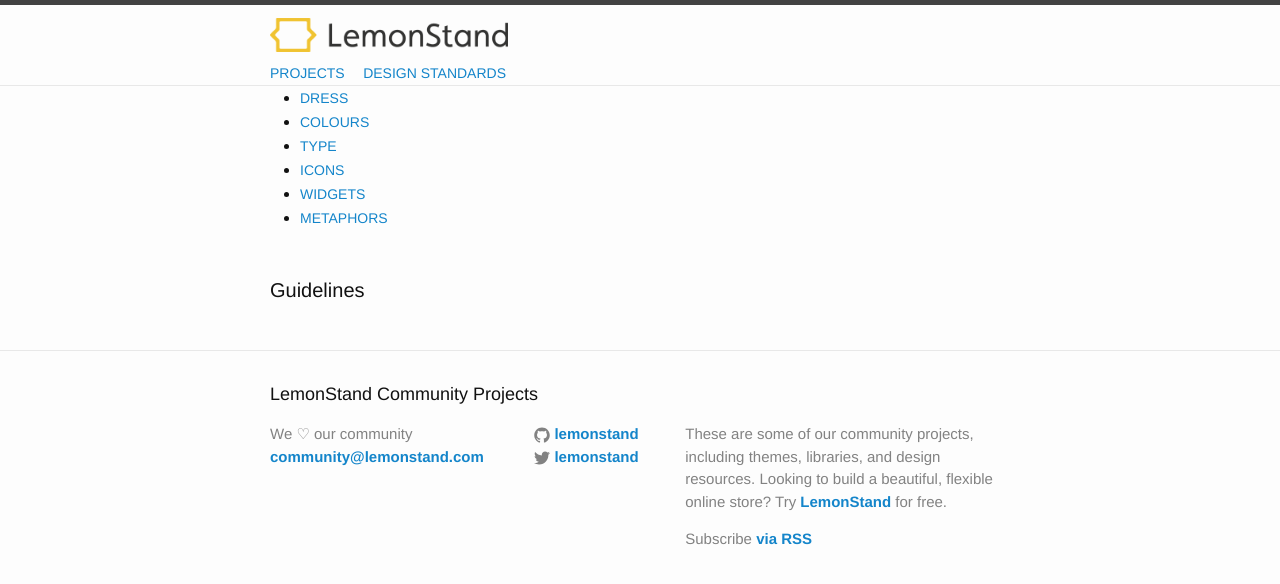
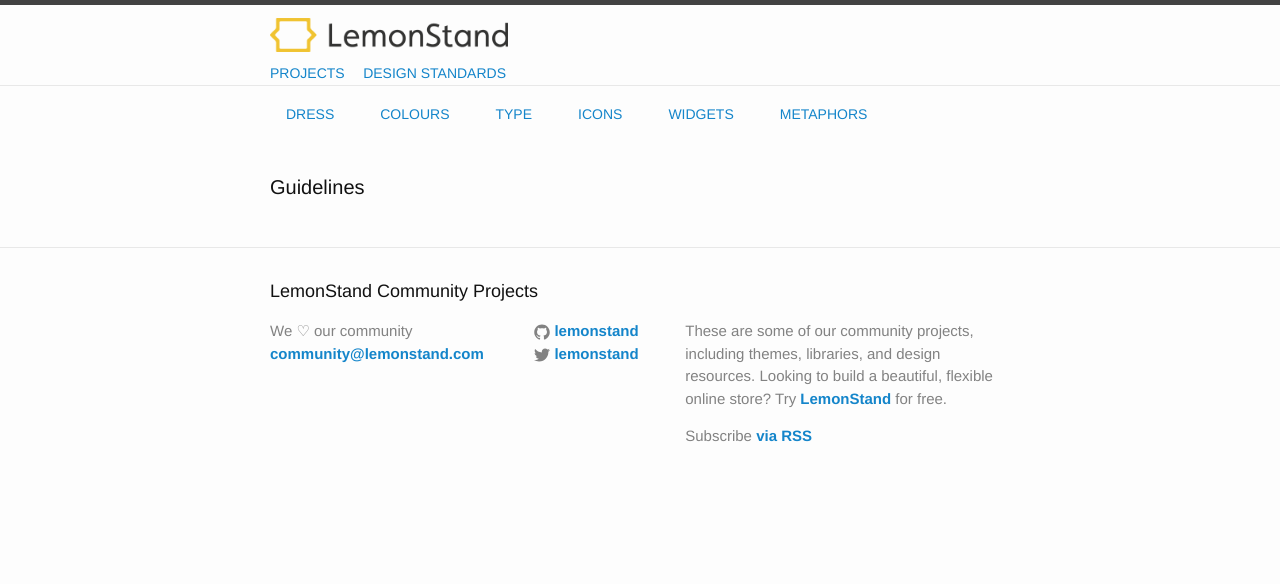
Before and after one commit to lemonstand/lemonstand.github.com, a Jekyll site: the page built from _guidelines/index.html, in a window 1280 px wide. Shown: the top 584 px of the page. Built offline with Jekyll 4.4.1, drawn with Linux system fonts in a browser that asks for light colours; nearby versions of some CDN libraries.

Commit message:
Adds basic styles for guideline submenus.

```diff
--- a/_sass/_lemonstand.scss
+++ b/_sass/_lemonstand.scss
@@ -65,6 +65,30 @@
 	}
 }
 
+nav.menu {
+	ul {
+		margin: 0 0 0 0; padding: 0;
+
+		li {
+			list-style-type: none;
+			margin: .5em; padding: .5em;
+		}
+	}
+	ul.main-menu {
+		li {
+			float: left;
+
+			ul.sub-menu {
+
+				li {
+
+				}
+			}
+
+		}
+	}
+}
+
 $previewSize: 150px;
 
 div.guide-category {
```
